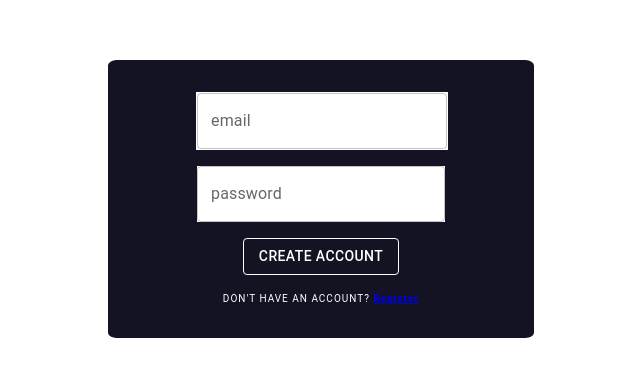
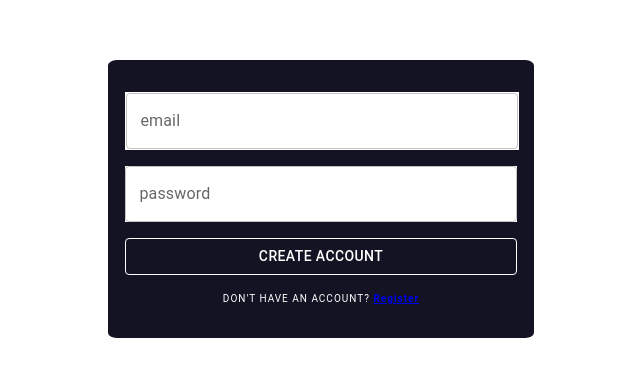
Before and after one commit to Naveen-Peddabuddi/hr, a React (Create React App) app in the folder hrr/: page / in a window 1280 px wide. Shown: the part 201-578 px from the top of the page, without its empty margins (319-959 px from the left). Built offline with nearby package versions, Linux system fonts and the light colour scheme.

Commit message:
fixed aligned issue

```diff
--- a/hrr/src/App.js
+++ b/hrr/src/App.js
@@ -11,7 +11,7 @@ function App() {
     <ThemeProvider theme={theme}>
       <Routes>
         <Route path="/" element={<Login />} />
-        <Route path="/resgister" element={<Register />} />
+        <Route path="/register" element={<Register />} />
       </Routes>
     </ThemeProvider>
   );
--- a/hrr/src/components/common/RHPassword.js
+++ b/hrr/src/components/common/RHPassword.js
@@ -4,7 +4,12 @@ import Grid from "@mui/material/Grid";
 const RHPassword = ({ label, ...props }) => {
   return (
     <Grid>
-      <TextField label={label} type="password" style={props.style} />
+      <TextField
+        label={label}
+        type="password"
+        style={props.style}
+        fullWidth={true}
+      />
     </Grid>
   );
 };
--- a/hrr/src/components/common/RHTextfield.js
+++ b/hrr/src/components/common/RHTextfield.js
@@ -7,7 +7,7 @@ const RHTextField = ({ variant, label, ...props }) => {
       <TextField
         label={label}
         variant={variant || "outlined"}
-        fullWidth
+        fullWidth={true}
         style={
           props.style || { backgroundColor: "white", border: "1px solid white" }
         }
--- a/hrr/src/pages/Login.js
+++ b/hrr/src/pages/Login.js
@@ -13,19 +13,16 @@ const useStyles = makeStyles((theme) => ({
     justifyContent: "center",
   },
   container1: {
-    display: "flex",
-    flexDirection: "column",
+    // display: "flex",
+    // flexDirection: "column",
     backgroundColor: "#131324",
     color: "white",
     paddingTop: theme.spacing(4),
     paddingBottom: theme.spacing(2),
     borderRadius: "2%",
   },
-  input: {
+  inputGrid: {
     paddingBottom: theme.spacing(2),
-    display: "flex",
-    alignItems: "center",
-    justifyContent: "center",
   },
   rootPaper: {
     paddingLeft: theme.spacing(2),
@@ -39,27 +36,49 @@ const Login = () => {
   const classes = useStyles();
   return (
     <Grid className={classes.container}>
-      <Grid container xs={6} lg={4} className={classes.container1}>
-        <Grid item xs={12} className={classes.input}>
+      <Grid
+        container
+        direction="row"
+        justifyContent="center"
+        alignItems="center"
+        xs={10}
+        lg={4}
+        md={6}
+        className={classes.container1}
+      >
+        <Grid item xs={11} lg={11} md={11} className={classes.inputGrid}>
           <RHTextField label={"email"} />
         </Grid>
-        <Grid item xs={12} lg={12} className={classes.input}>
+        <Grid item xs={11} lg={11} md={11} className={classes.inputGrid}>
           <RHPassword
             label={"password"}
             type="password"
             style={{ backgroundColor: "white" }}
           />
         </Grid>
-        <Grid item xs={12} className={classes.input}>
+        <Grid
+          item
+          direction="row"
+          justifyContent="center"
+          alignItems="center"
+          xs={11}
+          lg={11}
+          md={11}
+          className={classes.inputGrid}
+        >
           <Button
+            fullWidth={true}
             variant="outlined"
             style={{ color: "white", border: "1px solid white" }}
           >
             Create Account
           </Button>
         </Grid>
-        <Grid item xs={12} className={classes.input}>
-          <Typography style={{ fontSize: "10px", letterSpacing: "1px" }}>
+        <Grid item xs={11} lg={11} md={11} className={classes.inputGrid}>
+          <Typography
+            align="center"
+            style={{ fontSize: "10px", letterSpacing: "1px" }}
+          >
             {`DON'T HAVE AN ACCOUNT? `}
             <span
               style={{
```
